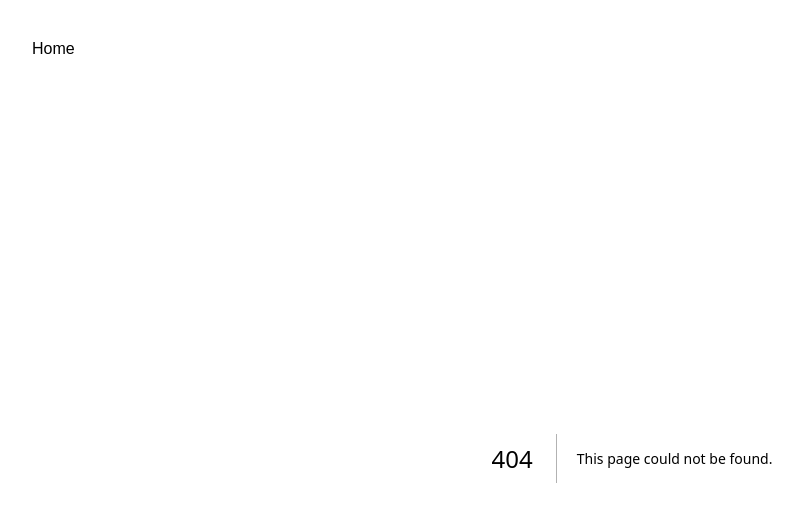
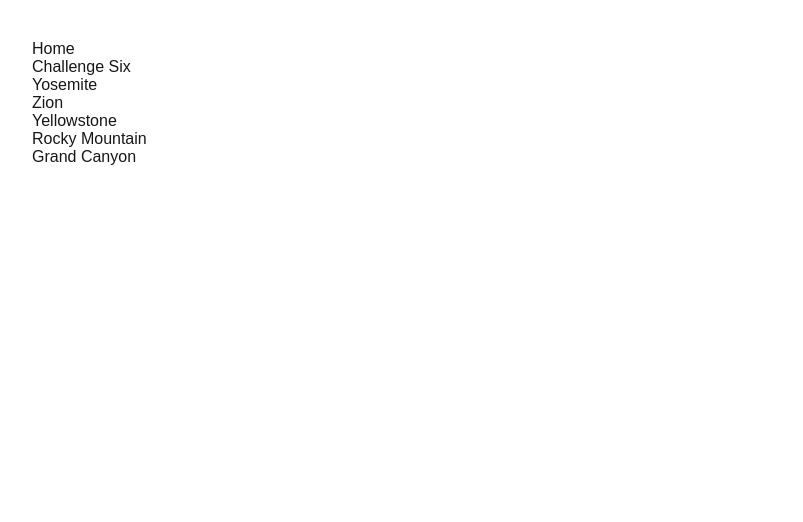
Before and after one commit to egnica/practice-session, a Next.js app: page /challenges/challengeSixteen in a window 1280 px wide. Before the commit this address had no page. Shown: the top 522 px of the page, without its empty margins (8-811 px from the left). Built offline with nearby package versions, Linux system fonts and the light colour scheme.

Commit message:
odd even challenge

```diff
--- /dev/null
+++ b/app/challenges/challengeSixteen/page.jsx
@@ -0,0 +1,40 @@
+"use client";
+import React from "react";
+import { useEffect, useState } from "react";
+
+function ChallengeSix() {
+  const [result, setResult] = useState({});
+
+  // 1. Array of objects
+  const parks = [
+    { id: 1, park: "Yellowstone" },
+    { id: 2, park: "Yosemite" },
+    { id: 3, park: "Grand Canyon" },
+    { id: 4, park: "Zion" },
+    { id: 5, park: "Rocky Mountain" },
+  ];
+
+  // 2. Parallel array of ranks
+  const ranks = [3, 1, 5, 2, 4];
+
+  useEffect(() => {
+    const result = {};
+    ranks.forEach((rank, index) => {
+      if (!result[rank]) {
+        result[rank] = parks[index].park;
+      }
+    });
+    setResult(result);
+  }, []);
+
+  return (
+    <div>
+      <p>Challenge Six</p>
+      {Object.values(result).map((item, index) => (
+        <p key={index}>{item}</p>
+      ))}
+    </div>
+  );
+}
+
+export default ChallengeSix;
```
Also changed, not shown: app/challenges/challengeFifteen/page.jsx (added, +35 -0 lines), app/challenges/challengeSeventeen/page.jsx (added, +34 -0 lines), app/page.js (+9 -1 lines).
